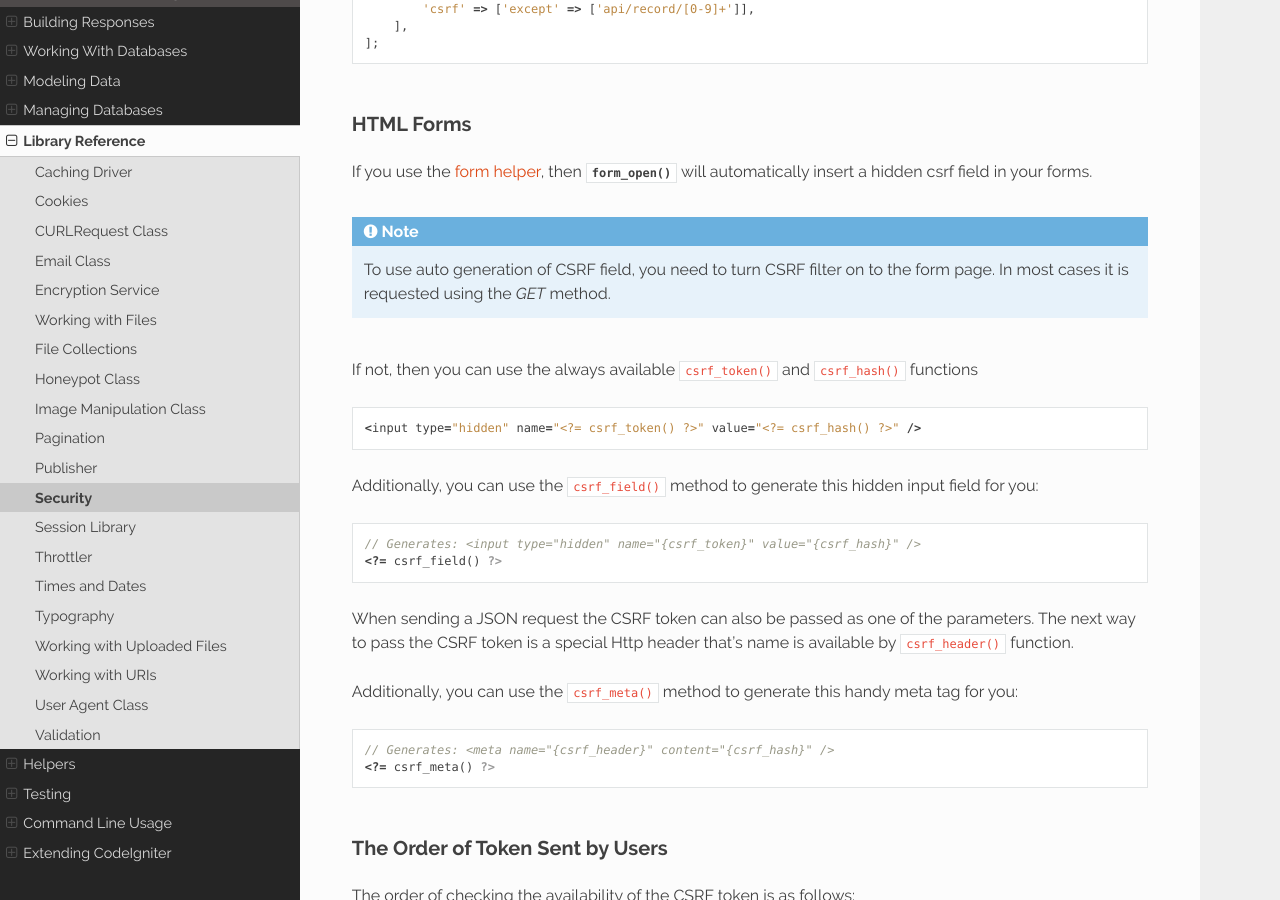
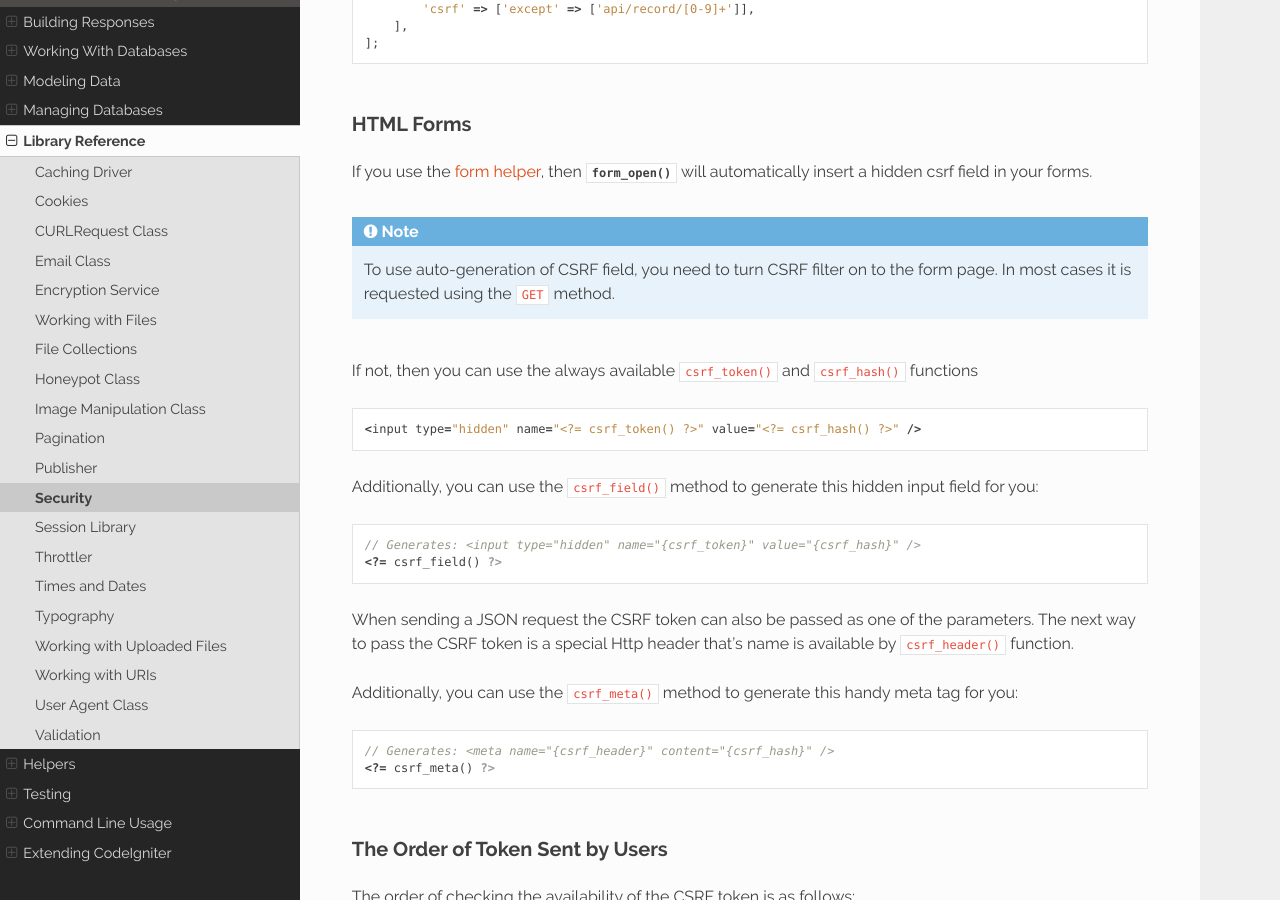
Before and after one commit to NEKOGET/ci4_user_guide_src, a Sphinx documentation site: the page built from source/libraries/security.rst, in a window 1280 px wide and 900 px high, scrolled down 1355 px. Built offline with Sphinx 7.4.7 and the Read the Docs theme 2.0.0, drawn with Linux system fonts in a browser that asks for light colours.

Commit message:
docs: fix by proofreading
Co-authored-by: John Paul E. Balandan, CPA <51850998+paulbalandan@users.noreply.github.com>

```diff
--- a/source/libraries/security.rst
+++ b/source/libraries/security.rst
@@ -61,8 +61,8 @@ If you use the :doc:`form helper <../helpers/form_helper>`, then
 :func:`form_open()` will automatically insert a hidden csrf field in
 your forms.
 
-.. note:: To use auto generation of CSRF field, you need to turn CSRF filter on to the form page.
-    In most cases it is requested using the `GET` method.
+.. note:: To use auto-generation of CSRF field, you need to turn CSRF filter on to the form page.
+    In most cases it is requested using the ``GET`` method.
 
 If not, then you can use the always available ``csrf_token()``
 and ``csrf_hash()`` functions
```
